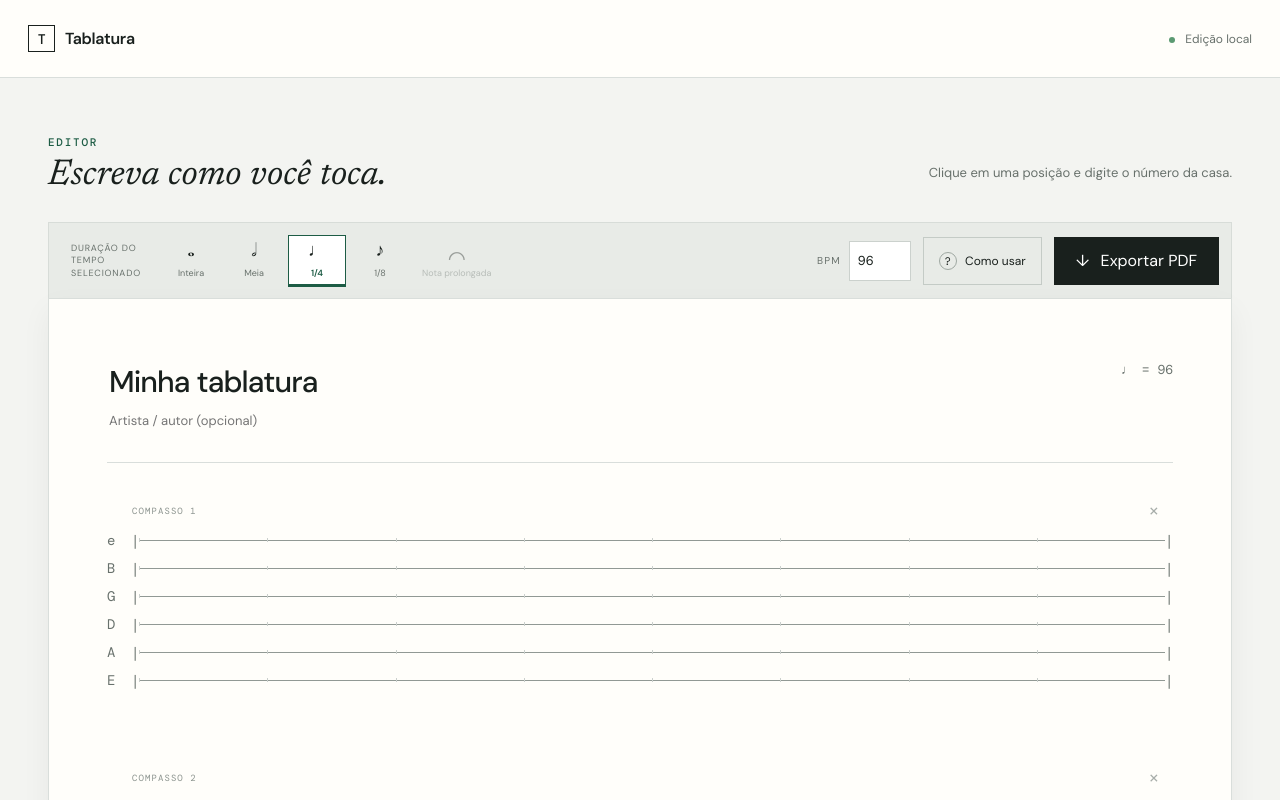
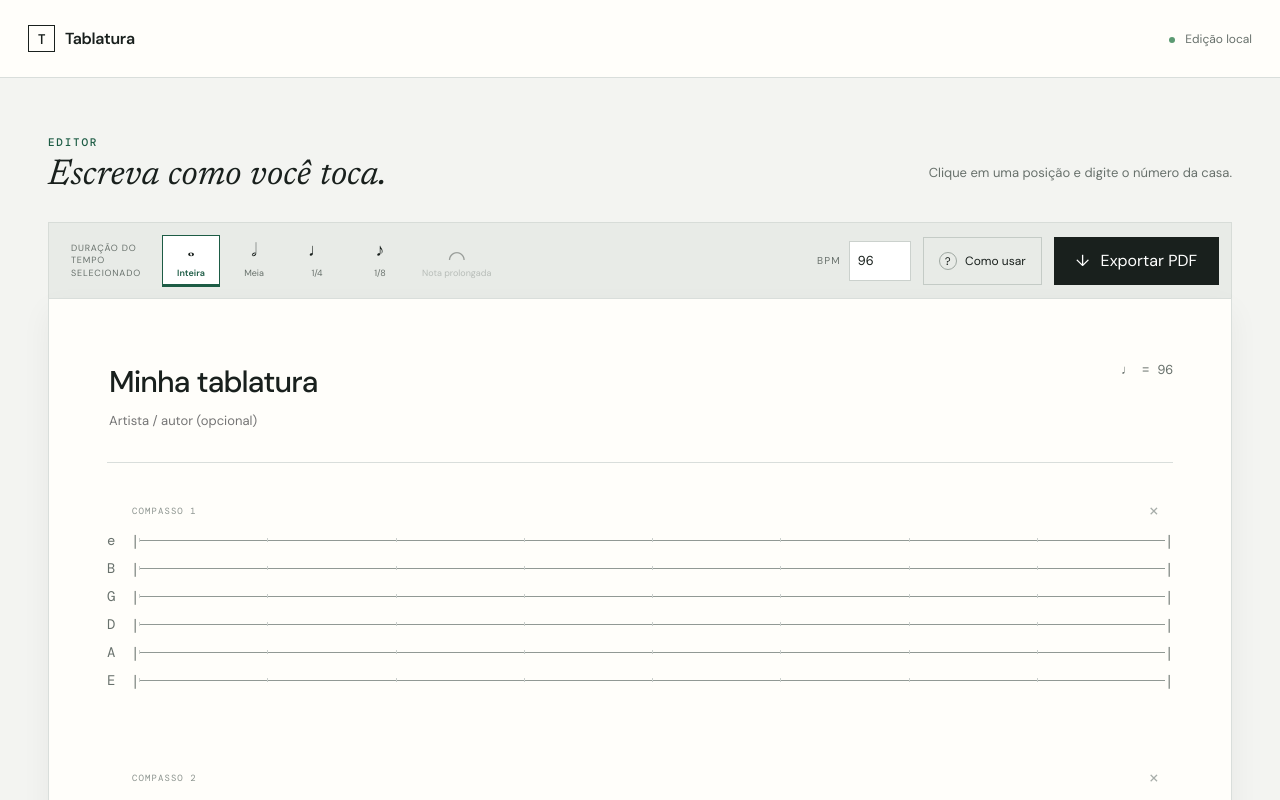
Before and after one commit to Nastarii/free-tab-maker, a Next.js app: page /editor in a window 1280 px wide. Shown: the top 800 px of the page. Built offline with nearby package versions, Linux system fonts and the light colour scheme.

Commit message:
fix: default duration option

```diff
--- a/src/components/TabEditor.tsx
+++ b/src/components/TabEditor.tsx
@@ -17,7 +17,7 @@ const newMeasure = (): Measure => ({
   cells: Array.from({ length: 6 }, () =>
     Array.from({ length: SLOTS }, () => ({ fret: "" })),
   ),
-  durations: Array.from({ length: SLOTS }, () => 4 as Duration),
+  durations: Array.from({ length: SLOTS }, () => 1 as Duration),
 });
 
 export default function TabEditor() {
```
Also changed, not shown: 1 other file (tests, documents, lock files or other folders).
